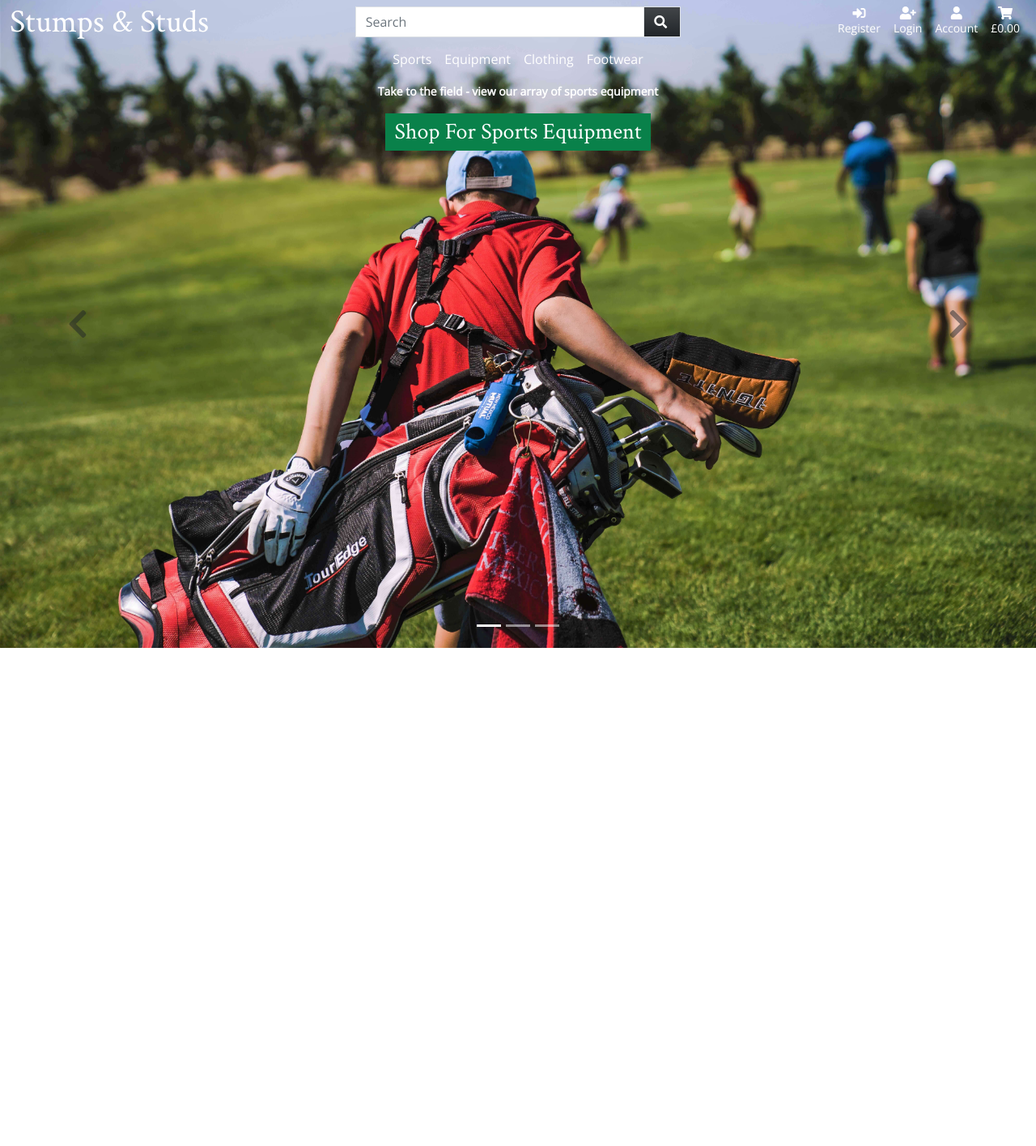
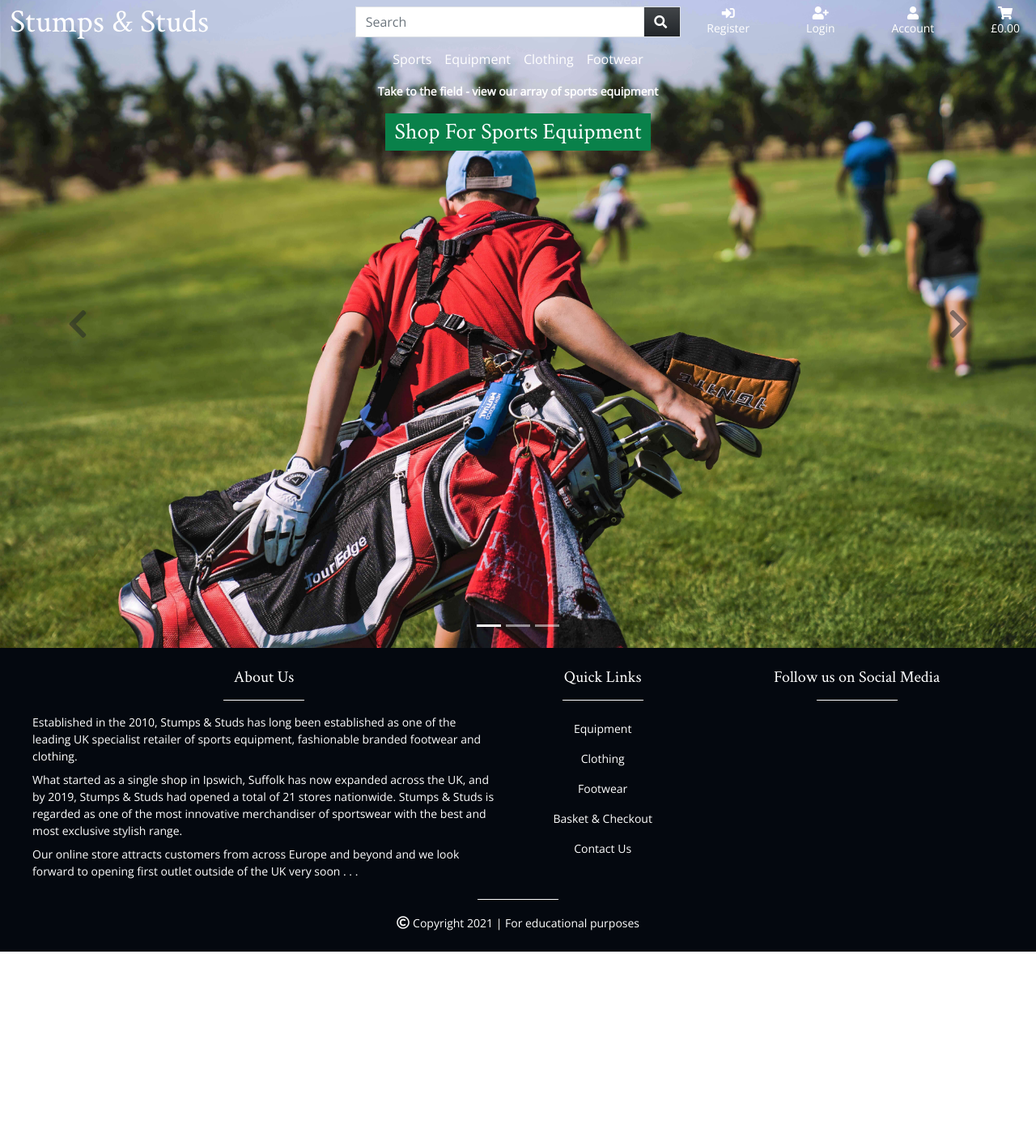
Before and after one commit to LukeGarnham/Stumps-and-Studs-MS4, a Django app: page / in a window 1280 px wide. Shown: the top 1415 px of the page at 81% size. Run offline with Django 3.2, Linux system fonts and the light colour scheme; some libraries are stand-ins or nearby versions.

Commit message:
Start footer

```diff
--- a/home/templates/home/index.html
+++ b/home/templates/home/index.html
@@ -48,7 +48,6 @@
                 <span class="visually-hidden">Next</span>
             </button>
         </div>
-    </div>
 {% endblock %}
 
 {% block postload_js %}
--- a/static/css/base.css
+++ b/static/css/base.css
@@ -48,7 +48,7 @@ a:hover,
     background-color: #04080F;
 }
 
-/*----------------------------------------------------------------------------------------------------------Navbar*/
+/*----------------------------------------------------------------------------------------------------------Header & Navbar*/
 
 header {
     background-color: #04080F;
@@ -88,7 +88,23 @@ header {
     background-clip:border-box;
 }
 
-/*----------------------------------------------------------------------------------------------------------Home Pages*/
+/*----------------------------------------------------------------------------------------------------------Footer*/
+
+footer {
+    background-color: #04080f;
+    color: #fff;
+}
+
+footer hr {
+    width: 100px;
+    opacity: inherit;
+}
+
+footer p, footer li {
+    font-size: 14px;
+}
+
+/*----------------------------------------------------------------------------------------------------------Home Page*/
 
 /*------------------------------------------------Carousel*/
 
--- a/templates/base.html
+++ b/templates/base.html
@@ -43,7 +43,75 @@
         {% block content %}
         {% endblock %}
 
-
+        <footer>
+            <div class="container-fluid p-4">
+                <div class="row">
+                    <!-- About section -->
+                    <div class="col-12 col-md-6 pb-4 pb-md-0">
+                        <h5 class="text-center">About Us</h5>
+                        <hr class="mx-auto">
+                        <div class="px-5 px-md-3">
+                            <p class="mb-2">
+                                Established in the 2010, Stumps & Studs has long been established as one of the leading UK specialist retailer of sports equipment, fashionable branded footwear and clothing.
+                            </p>
+                            <p class="mb-2">
+                                What started as a single shop in Ipswich, Suffolk has now expanded across the UK, and by 2019, Stumps & Studs had opened a total of 21 stores nationwide. Stumps & Studs is regarded as one of the most innovative merchandiser of sportswear with the best and most exclusive stylish range.
+                            </p>
+                            <p class="mb-2">
+                                Our online store attracts customers from across Europe and beyond and we look forward to opening first outlet outside of the UK very soon . . .
+                            </p>
+                        </div>
+                    </div>
+                    <!-- Quick Links -->
+                    <div class="col-12 col-md-2 pb-4 pb-md-0 text-center">
+                        <h5>Quick Links</h5>
+                        <hr class="mx-auto">
+                        <div class="px-4">
+                            <ul class="list-unstyled">
+                                <li class="py-2">
+                                    <a href="">
+                                        Equipment
+                                    </a>
+                                </li>
+                                <li class="py-2">
+                                    <a href="">
+                                        Clothing
+                                    </a>
+                                </li>
+                                <li class="py-2">
+                                    <a href="">
+                                        Footwear
+                                    </a>
+                                </li>
+                                <li class="py-2">
+                                    <a href="">
+                                        Basket & Checkout
+                                    </a>
+                                </li>
+                                <li class="py-2">
+                                    <a href="">
+                                        Contact Us
+                                    </a>
+                                </li>
+                            </ul>
+                        </div>
+                    </div>
+                    <!-- Social Media Links -->
+                    <div class="col-12 col-md-4 pb-4 pb-md-0">
+                        <h5 class="text-center">Follow us on Social Media</h5>
+                        <hr class="mx-auto">
+                    </div>
+                </div>
+                <!-- Copyright disclaimer -->
+                <div class="row">
+                    <div class="col-12 text-center">
+                        <hr class="mx-auto">
+                        <i class="far fa-copyright"></i>
+                        <small>Copyright 2021 | For educational purposes</small>
+                    </div>
+                </div>
+            </div>
+        </footer>
 
         {% block corejs %}
             <!-- Bootstrap Bundle with Popper: https://getbootstrap.com/docs/5.0/getting-started/introduction/ -->
--- a/templates/includes/header.html
+++ b/templates/includes/header.html
@@ -5,7 +5,7 @@
     </div>
     <!-- Search Button, Account & Basket -->
     <div class="col-12 col-md-4 order-md-3 my-auto">
-        <ul class="list-inline my-auto d-flex justify-content-between justify-content-md-end align-items-center">
+        <ul class="list-inline my-auto d-flex justify-content-between align-items-center">
             <li class="list-inline-item d-md-none mx-0">
                 <button class="nav-toggle-button purple-hover" type="button" data-bs-toggle="collapse" data-bs-target="#navbar-toggle-content" aria-controls="navbar-toggle-content" aria-expanded="false" aria-label="Toggle navigation">
                     <i class="fas fa-bars"></i>
```
Also changed, not shown: README.md.
